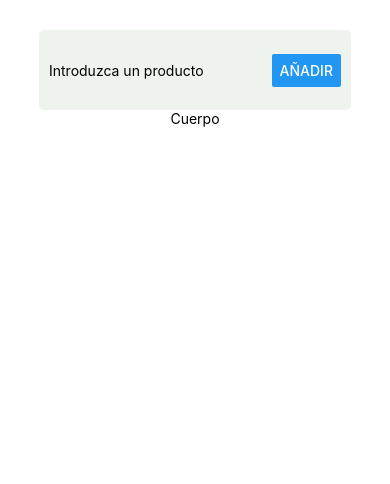
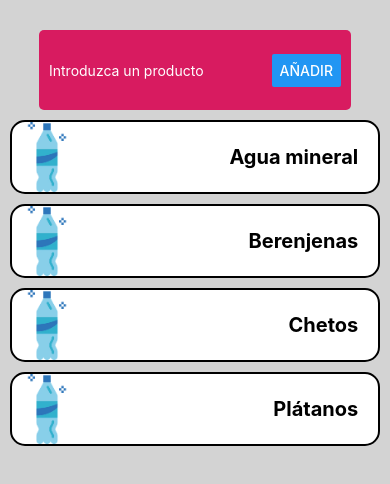
Before and after one commit to Daniglez03/ShoppingList, a React Native app: screen / in a window 390 px wide. Shown: the top 484 px of the page. Built offline with nearby package versions, Linux system fonts and the light colour scheme.

Commit message:
Commit estetica

```diff
--- a/App.js
+++ b/App.js
@@ -1,12 +1,21 @@
-import { StyleSheet, Text, View } from 'react-native';
+import { useState } from 'react';
+import { Image, StyleSheet, Text, View } from 'react-native';
 import ProductInput from './components/ProductInput';
 
 export default function App() {
+  const [ products, setProducts ] = useState(['Agua mineral', 'Berenjenas', 'Chetos', 'Plátanos']);
   return (
     <View style={styles.container}>
       <ProductInput />
       <View style={styles.productList}>
-        <Text>Cuerpo</Text>
+        { products.map((product, index) => {
+          return (
+            <View key={index} style={styles.listItem}>
+              <Image style={styles.productImage} source={require('./assets/botella.webp')}/>
+              <Text style={styles.productName}>{product}</Text>
+            </View>
+          );
+        }) }
       </View>
     </View>
   );
@@ -14,13 +23,34 @@ export default function App() {
 
 const styles = StyleSheet.create({
   container: {
-    marginTop: 30,
     flex: 1,
     backgroundColor: '#fff',
     alignItems: 'center',
     justifyContent: 'flex-start',
+    backgroundColor: 'lightgrey'
   },
   productList: {
     flex: 4,
-  }
+    width: '95%',
+  },
+  listItem: {
+    flexDirection: 'row',
+    justifyContent: 'space-between',
+    alignItems: 'center',
+    borderColor: 'black',
+    borderWidth: 2,
+    marginTop: 10,
+    borderRadius: 15,
+    paddingRight: 20,
+    backgroundColor: 'white'
+  },
+  productImage : {
+    width: 70,
+    height: 70,
+  },
+  productName: {
+    fontSize: 20,
+    fontWeight: 'bold',
+    textAlign: 'left'
+  },
 });
--- a/components/ProductInput.jsx
+++ b/components/ProductInput.jsx
@@ -1,4 +1,4 @@
-import React, { useState } from 'react'
+import { useState } from 'react'
 import { Button, TextInput, View, StyleSheet } from 'react-native'
 const ProductInput = () => {
     const [productName, setProductName] = useState('');
@@ -21,6 +21,7 @@ const ProductInput = () => {
 
 const styles = StyleSheet.create({
     productInput: {
+        marginTop: 30,
         flexDirection: 'row',
         justifyContent: 'space-around',
         backgroundColor: "#eef4ed",
@@ -28,10 +29,12 @@ const styles = StyleSheet.create({
         height: 80,
         borderRadius: 5,
         padding: 10,
-        alignItems: 'center'
+        alignItems: 'center',
+        backgroundColor: '#d81b60'
     },
     productName: {
         flex: 4,
+        color: 'white',
     },
     addButton: {
         flex: 1,
```
Also changed, not shown: assets/botella.webp (added).
